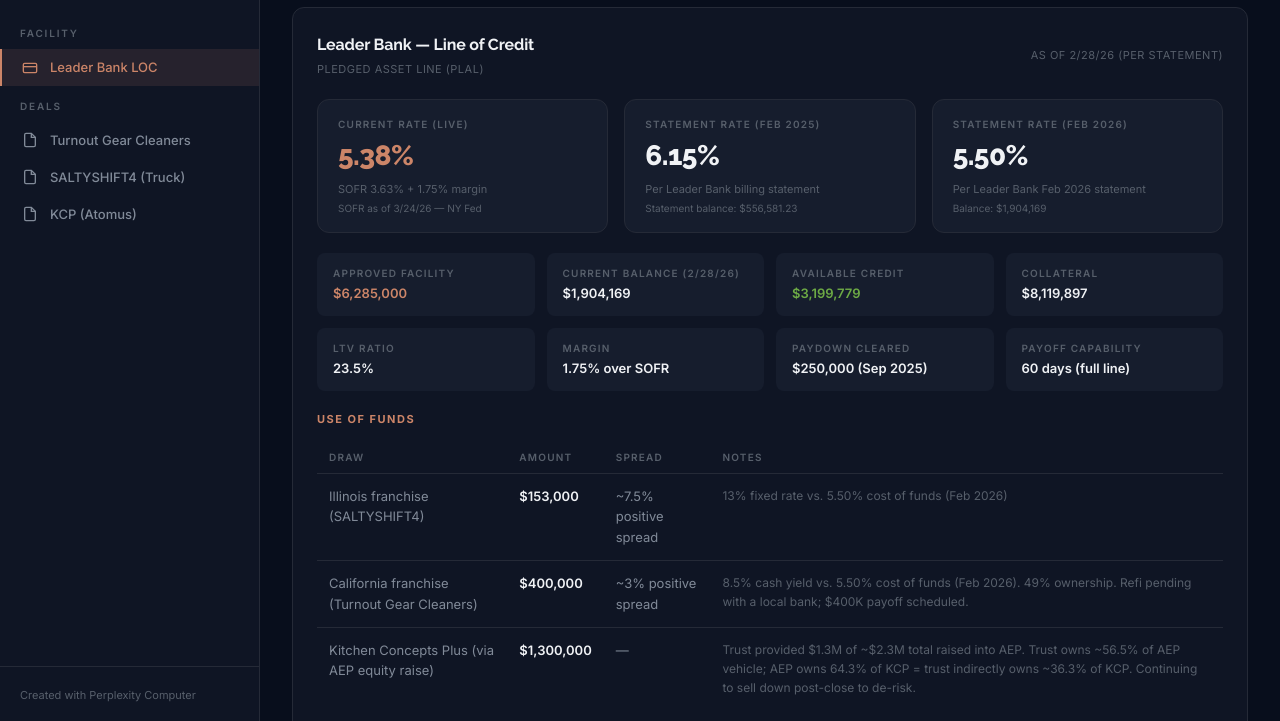
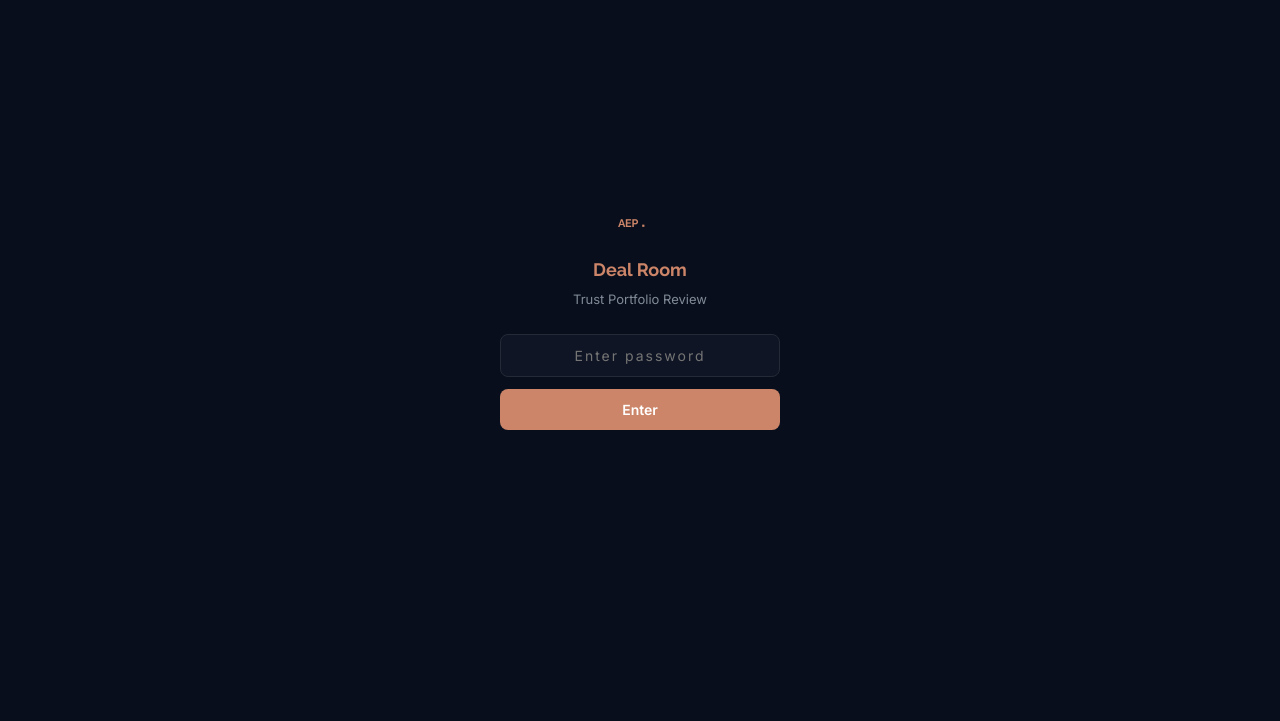
Before and after one commit to AEP1992/aep-leader-room, a plain HTML site: page index.html in a window 1280 px wide. Shown: the part 79-800 px from the top of the page. Drawn offline with Linux system fonts and the light colour scheme.

Commit message:
Add password gate (MCAEP)

```diff
--- a/index.html
+++ b/index.html
@@ -451,6 +451,39 @@
 </style>
 </head>
 <body>
+
+<!-- PASSWORD GATE -->
+<div id="auth-gate" style="position:fixed;inset:0;z-index:9999;background:hsl(222,55%,7%);display:flex;align-items:center;justify-content:center;">
+  <div style="text-align:center;max-width:360px;padding:40px;">
+    <svg width="44" height="22" viewBox="0 0 80 22" fill="none" style="margin-bottom:16px;">
+      <text x="0" y="18" font-family="Raleway,sans-serif" font-weight="700" font-size="20" fill="#CC8568" letter-spacing="-0.5">AEP</text>
+      <rect x="44" y="14" width="4" height="4" fill="#CC8568"/>
+    </svg>
+    <div style="font-family:Raleway,sans-serif;font-size:18px;font-weight:700;color:#CC8568;margin-bottom:4px;">Deal Room</div>
+    <div style="font-size:13px;color:hsl(215,10%,55%);margin-bottom:24px;">Trust Portfolio Review</div>
+    <input id="auth-input" type="password" placeholder="Enter password" autocomplete="off"
+      style="width:100%;padding:12px 16px;background:hsl(222,40%,10%);border:1px solid hsl(222,20%,18%);border-radius:8px;color:hsl(210,20%,95%);font-size:14px;font-family:Inter,sans-serif;outline:none;margin-bottom:12px;text-align:center;letter-spacing:2px;"
+      onkeydown="if(event.key==='Enter')checkAuth()">
+    <button onclick="checkAuth()"
+      style="width:100%;padding:12px;background:#CC8568;border:none;border-radius:8px;color:#fff;font-size:14px;font-weight:600;font-family:Inter,sans-serif;cursor:pointer;">Enter</button>
+    <div id="auth-error" style="color:#e05555;font-size:12px;margin-top:12px;display:none;">Incorrect password</div>
+  </div>
+</div>
+<script>
+function checkAuth(){
+  var p=document.getElementById('auth-input').value;
+  if(p==='MCAEP'){
+    document.getElementById('auth-gate').style.display='none';
+    sessionStorage.setItem('aep-auth','1');
+  } else {
+    document.getElementById('auth-error').style.display='block';
+    document.getElementById('auth-input').value='';
+  }
+}
+if(sessionStorage.getItem('aep-auth')==='1'){
+  document.getElementById('auth-gate').style.display='none';
+}
+</script>
 
 <!-- MOBILE TOGGLE -->
 <button class="mobile-toggle" onclick="document.querySelector('.sidebar').classList.toggle('open')" aria-label="Toggle menu">
```
